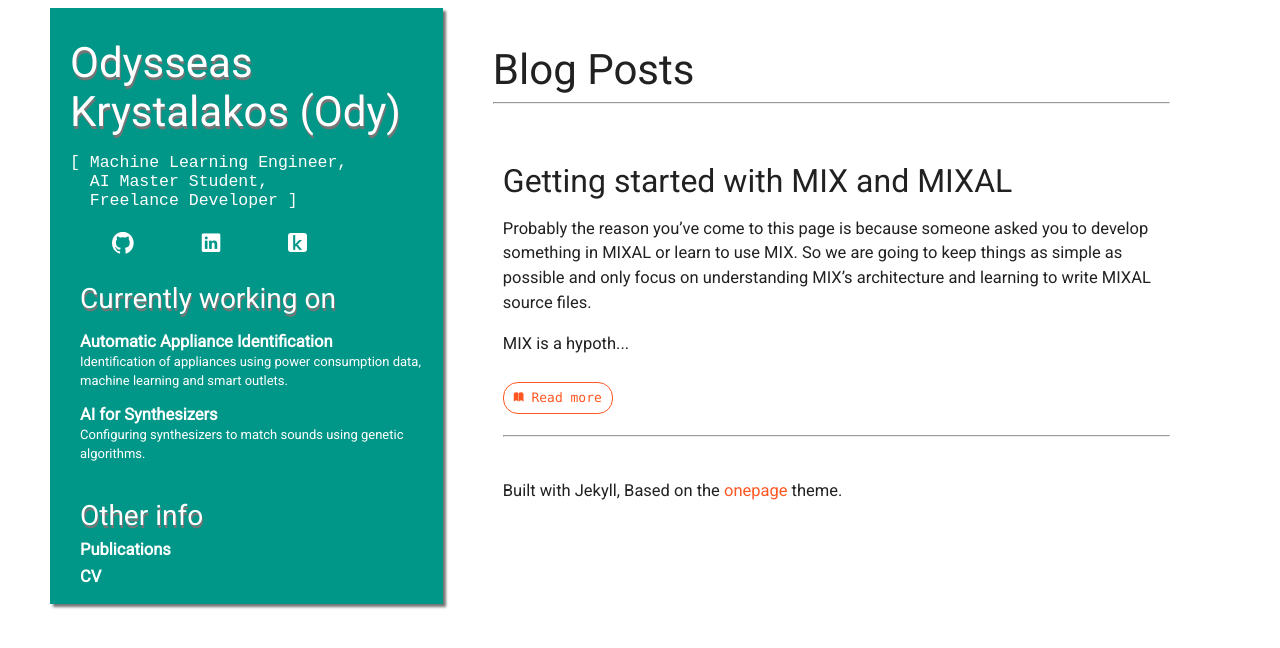
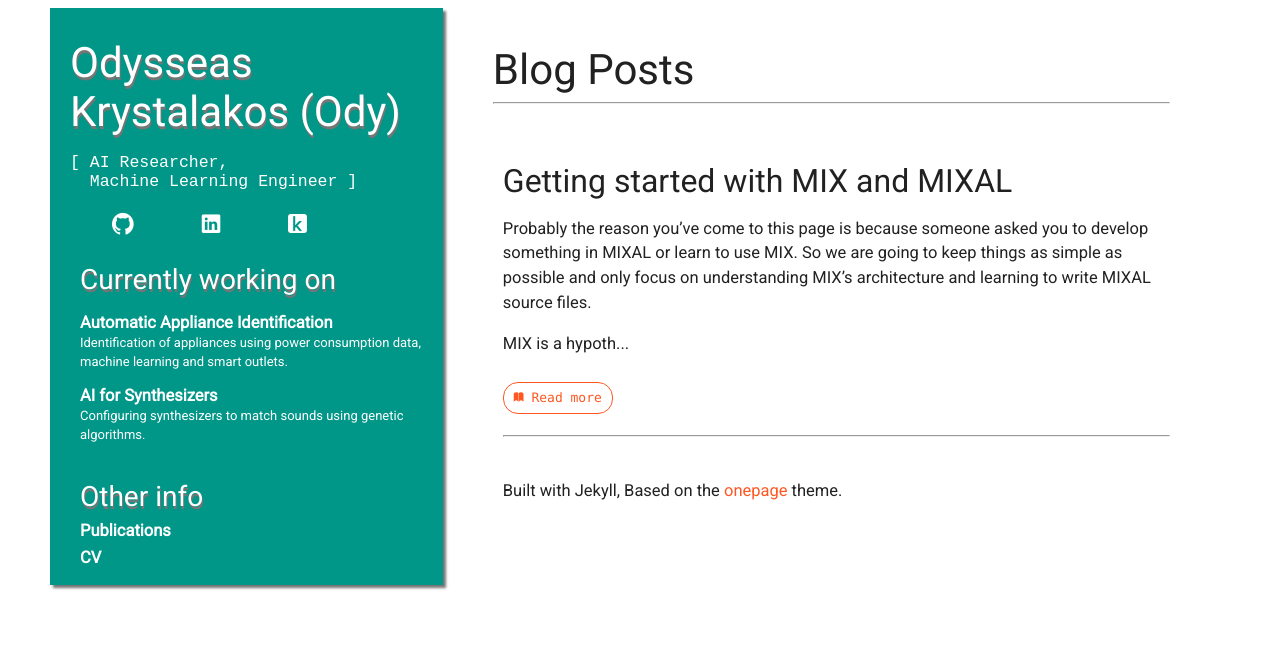
Before and after one commit to OdysseasKr/odysseaskr.github.io, a Jekyll site: the page built from index.html, in a window 1280 px wide. Shown: the top 648 px of the page. Built offline with Jekyll 4.4.1, drawn with Linux system fonts in a browser that asks for light colours; some web fonts are replaced.

Commit message:
Update description

```diff
--- a/_config.yml
+++ b/_config.yml
@@ -7,7 +7,7 @@ lsi: false
 permalink: /:year/:month/:title.html
 
 title: "Odysseas Krystalakos (Ody)"
-description: ["Machine Learning Engineer", "AI Master Student", "Freelance Developer"]
+description: ["AI Researcher", "Machine Learning Engineer"]
 baseurl: ""
 url: "http://odysseaskr.github.io" # replace by your site's url
 twitter_username: your-name
```
